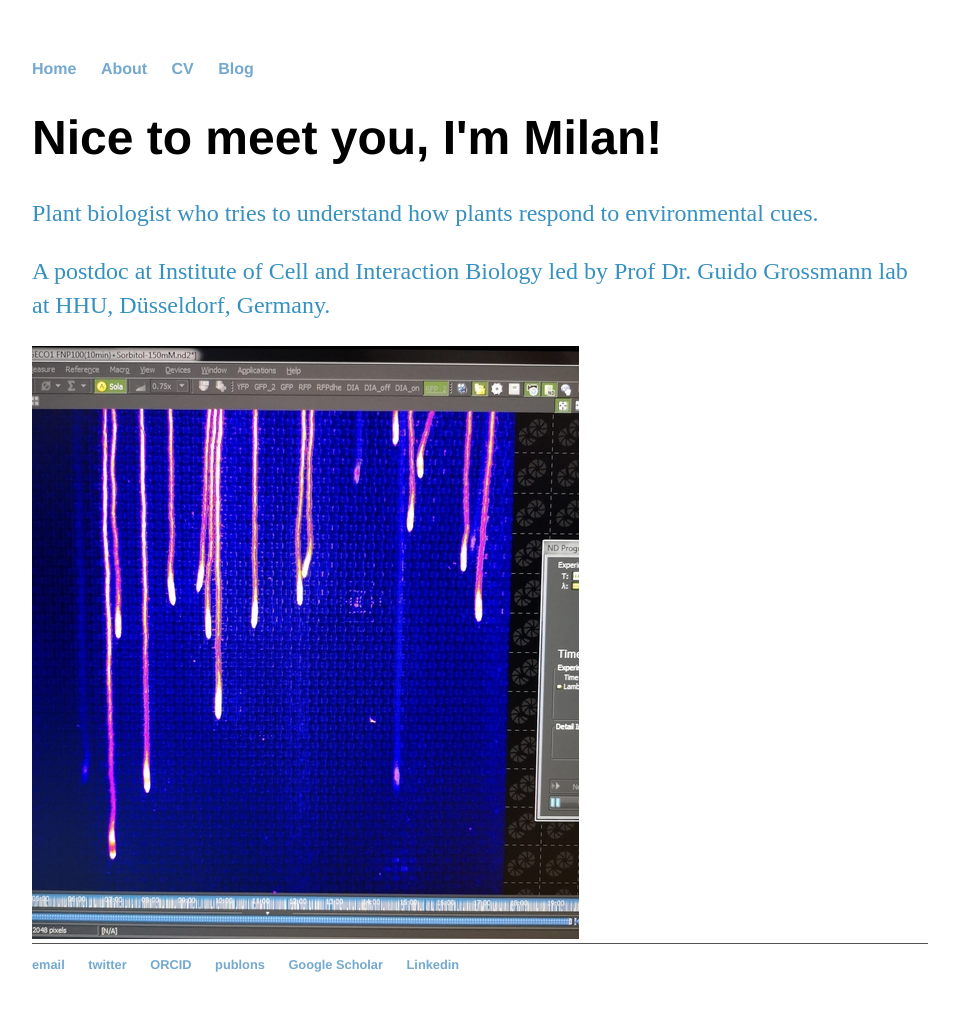
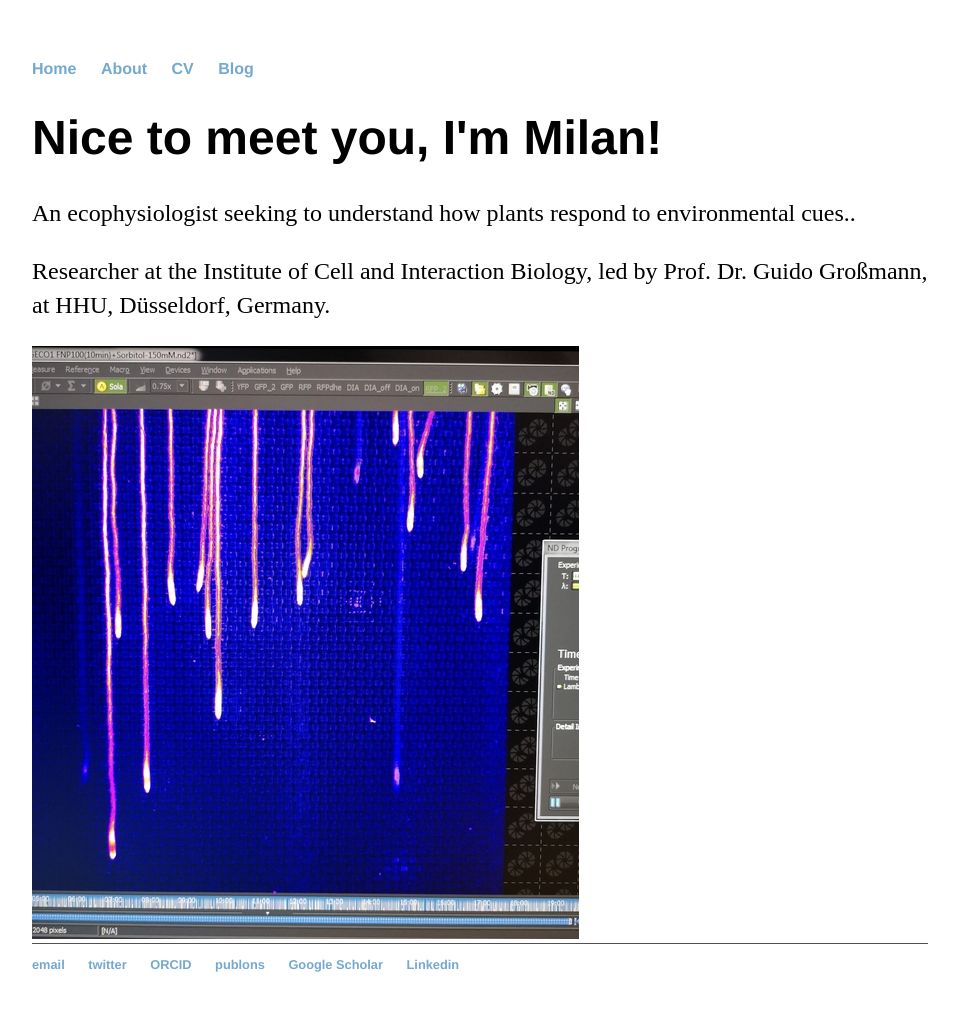
Before and after one commit to milanzupunski/milanzupunski.github.io, a Jekyll site: the page built from index.html, in a window 1280 px wide. Shown: the whole page, without its empty margins (160-1117 px from the left). Built offline with Jekyll 4.4.1, drawn with Linux system fonts in a browser that asks for light colours; Markdown is read by kramdown in place of the engine named in the settings.

Commit message:
Update index.html

```diff
--- a/index.html
+++ b/index.html
@@ -2,9 +2,17 @@
 layout: default
 title: Milan Zupunski
 ---
+<head>
+  <style>
+    /* This will change the color of text within the blurb to black */
+    .blurb h1, .blurb p {
+      color: black; /* Black color for both header and paragraph text */
+    }
+  </style>
+</head>
 <div class="blurb">
-	<h1>Nice to meet you, I'm Milan!</h1>
-	<p>Plant biologist who tries to understand how plants respond to environmental cues.</p>
-	<p>A postdoc at Institute of Cell and Interaction Biology led by Prof Dr. Guido Grossmann lab at HHU, Düsseldorf, Germany.</p>
-	<img src="docs/assets/rgeco roots_v2.jpg" alt="hi" class="inline"/>
+  <h1>Nice to meet you, I'm Milan!</h1>
+  <p>An ecophysiologist seeking to understand how plants respond to environmental cues..</p>
+  <p>Researcher at the Institute of Cell and Interaction Biology, led by Prof. Dr. Guido Großmann, at HHU, Düsseldorf, Germany.</p>
+  <img src="docs/assets/rgeco roots_v2.jpg" alt="hi" class="inline"/>
 </div><!-- /.blurb -->
```
